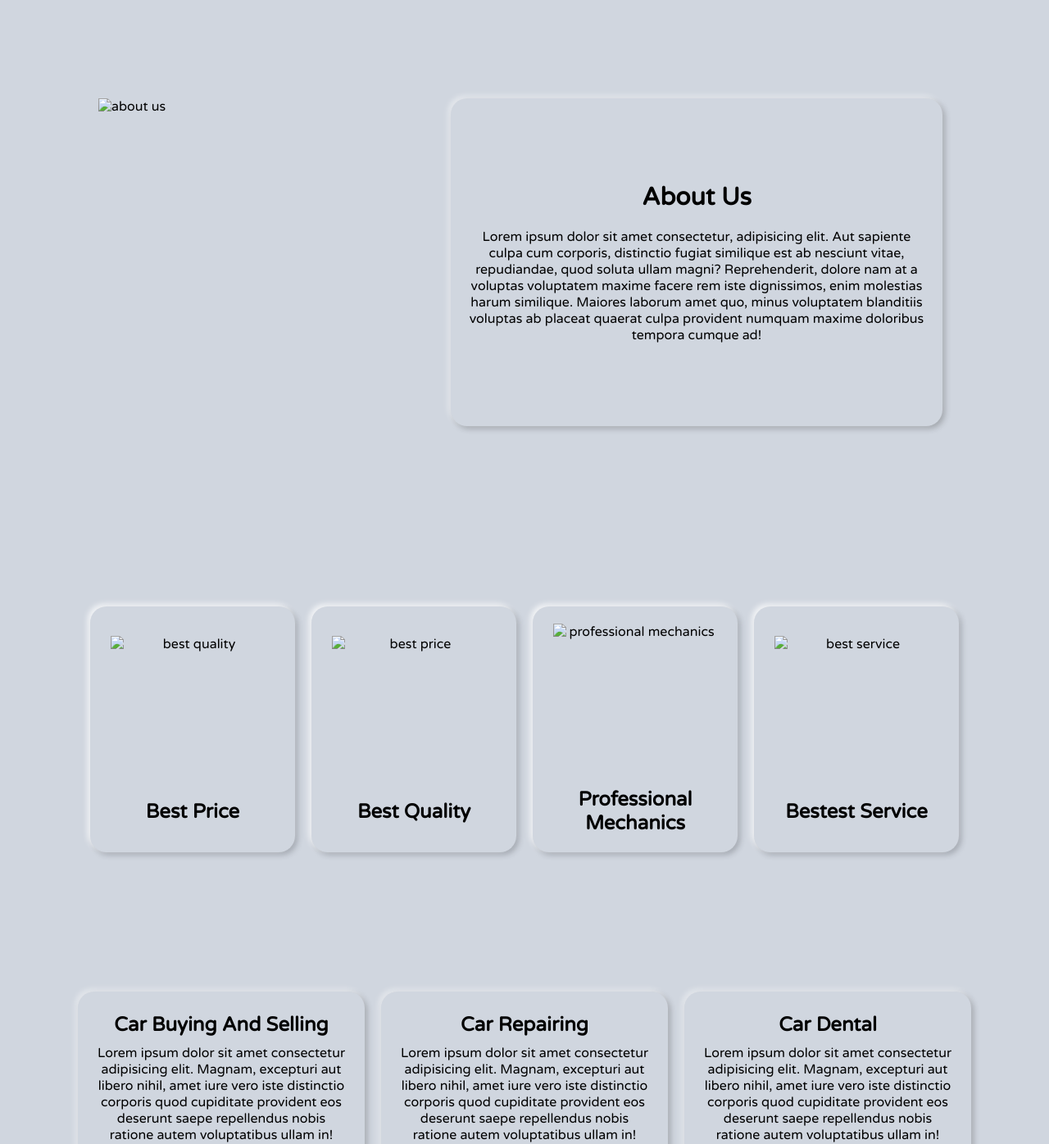
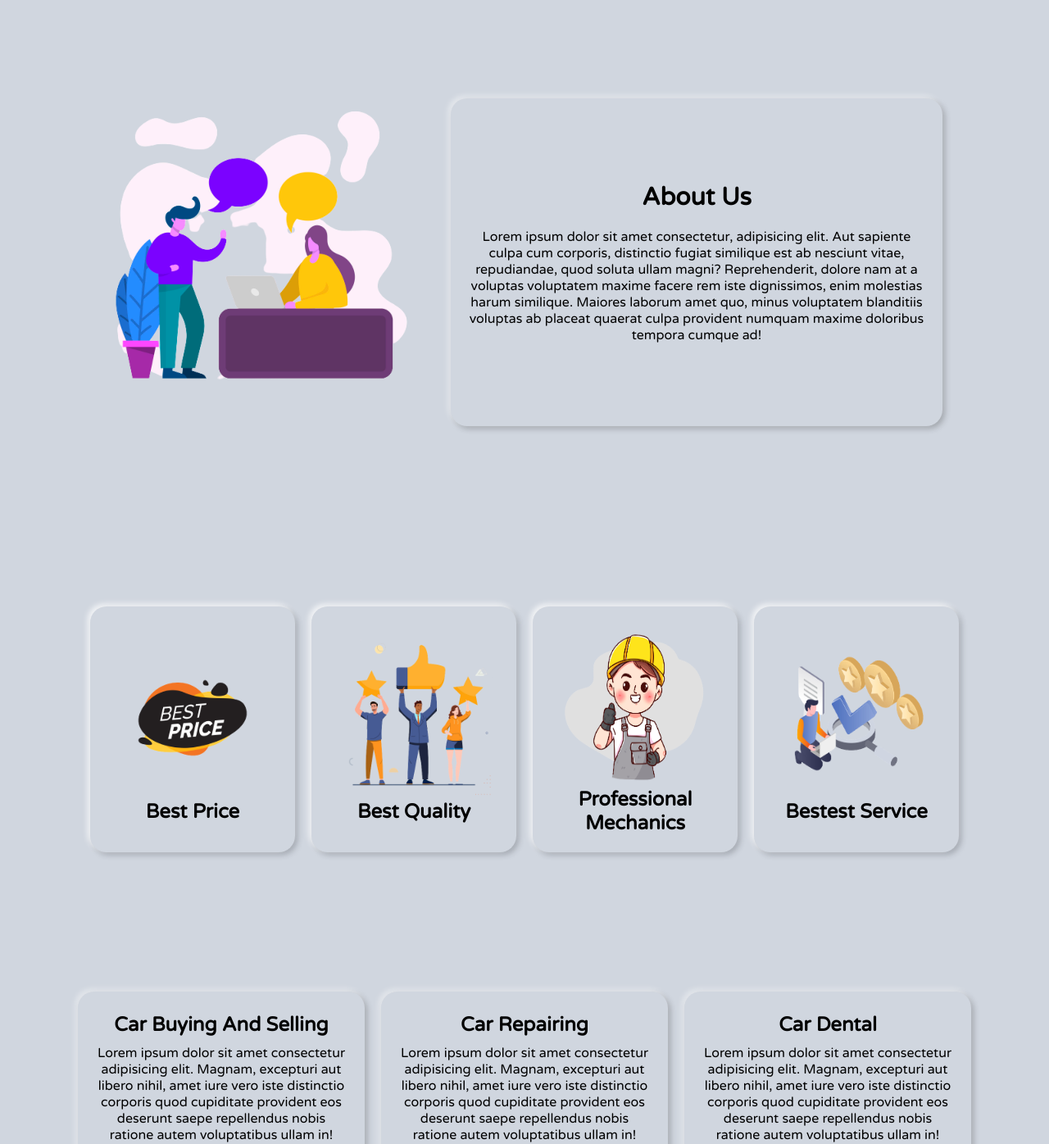
Before and after one commit to Paiioc/web1, a plain HTML site: page index.html in a window 1280 px wide. Shown: the part 520-1916 px from the top of the page at 82% size. Drawn offline with nearby package versions, Linux system fonts and the light colour scheme; a script that the page names is missing.

Commit message:
complete

```diff
--- a/index.html
+++ b/index.html
@@ -55,13 +55,13 @@
       <p>Lorem ipsum dolor sit amet, consectetur adipisicing elit. Sunt maximeis te, obcaecati, aliquid, nobis porro pariatur vitae ipsum a laudantium soluta eum! Ea quasi veniam incidunt itaque consectetur asperiores architecto? Aperiam, voluptates?</p>
     </div>
     <div class="himg" data-aos="fade-left" data-aos-duration="1200">
-      <img src="./img/headerImg.png" alt="Car CarServices">
+      <img src="./headerImg.png" alt="Car CarServices">
     </div>
   </div>
   <!-- header close -->
   <!-- about open -->
   <div class="about" id="about">
-    <img data-aos="flip-right" data-aos-duration="1500" src="./img/about.png" alt="about us">
+    <img data-aos="flip-right" data-aos-duration="1500" src="./about.png" alt="about us">
 <div class="acontent" data-aos="flip-left" data-aos-duration="1500">
   <h2>About Us</h2>
   <p>Lorem ipsum dolor sit amet consectetur, adipisicing elit. Aut sapiente culpa cum corporis, distinctio fugiat similique est ab nesciunt vitae, repudiandae, quod soluta ullam magni? Reprehenderit, dolore nam at a voluptas voluptatem maxime facere rem iste dignissimos, enim molestias harum similique. Maiores laborum amet quo, minus voluptatem blanditiis voluptas ab placeat quaerat culpa provident numquam maxime doloribus tempora cumque ad!</p>
@@ -71,21 +71,21 @@
   <!-- services open -->
   <div class="services" id="benefits">
     <div class="service-box"  data-aos="flip-left" data-aos-duration="2500" >
-      <img src="./img/quality.png" alt="best quality">
+      <img src="./quality.png" alt="best quality">
       <h2>Best Price</h2>
     </div>
     <div class="service-box" data-aos="flip-left" data-aos-duration="2500">
-      <img src="./img/price.png" alt="best price">
+      <img src="./price.png" alt="best price">
       <h2>Best Quality</h2>
     </div>
     <div class="service-box" data-aos="flip-left" data-aos-duration="2500">
-      <img src="./img/worker.png" alt="professional mechanics">
+      <img src="./worker.png" alt="professional mechanics">
 <h2>
   Professional Mechanics
 </h2>
     </div>
     <div class="service-box" data-aos="flip-left" data-aos-duration="2500">
-      <img src="./img/service.png" alt="best service">
+      <img src="./service.png" alt="best service">
       <h2>Bestest Service</h2>
     </div>
   </div>
```
